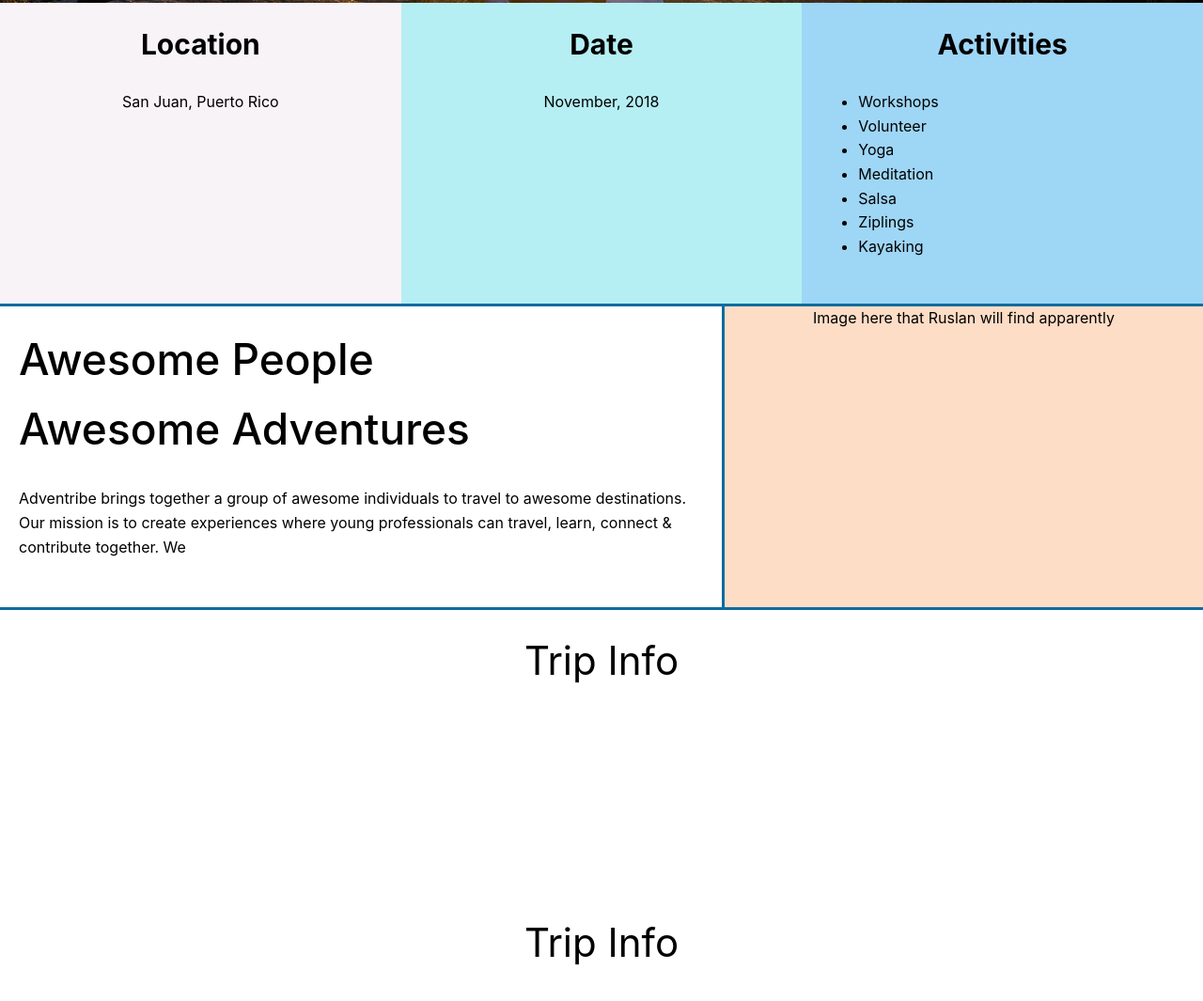
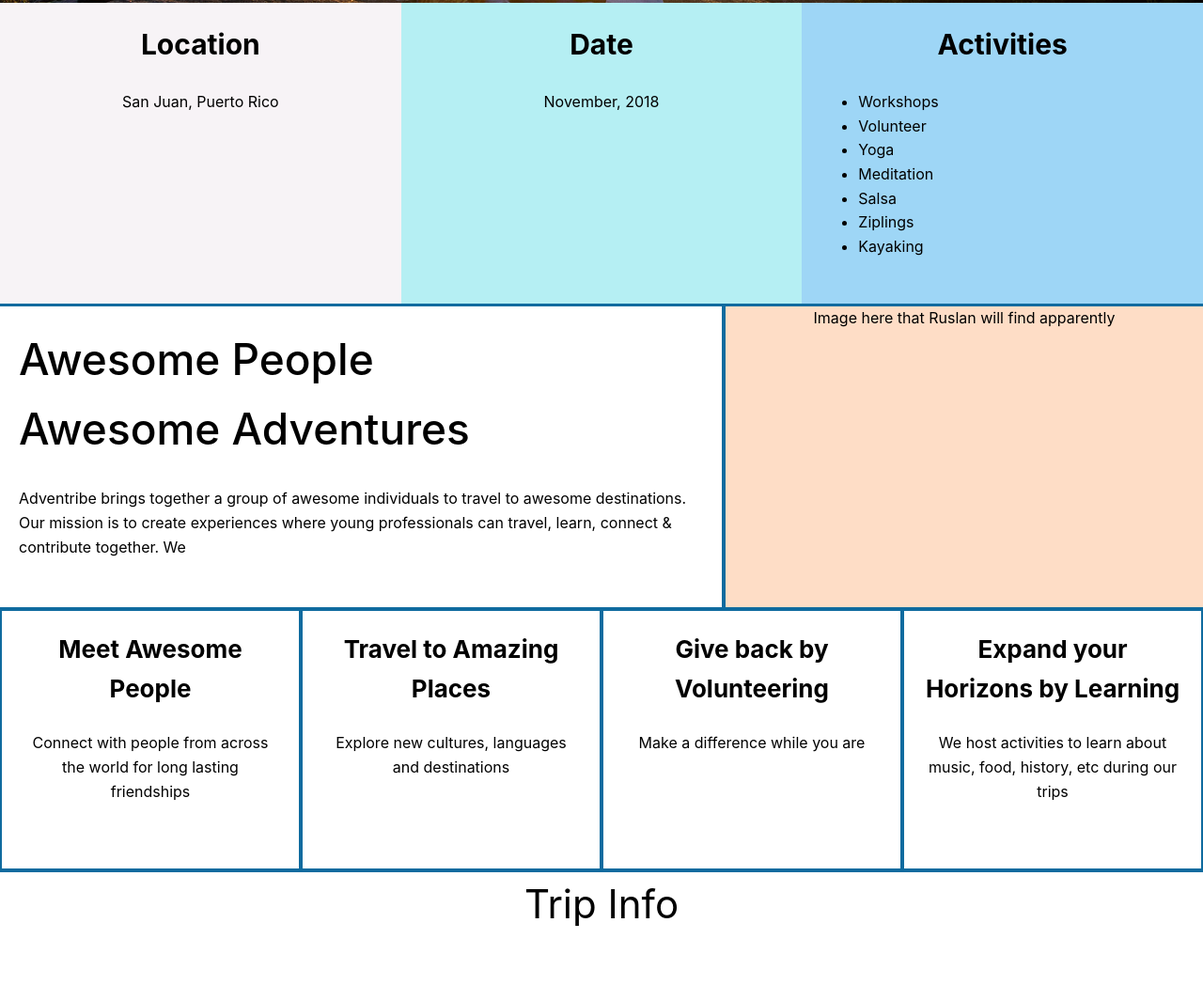
Before and after one commit to jamesonamadeus/adventribe, a website: page src/index.html in a window 1280 px wide. Shown: the part 571-1636 px from the top of the page at 94% size. Drawn offline with Linux system fonts and the light colour scheme; files whose address does not match are found by name.

Commit message:
add in the benefits

```diff
--- /dev/null
+++ b/src/css/scss/segments/_home-benefits.scss
@@ -0,0 +1,18 @@
+.benefits {
+  @include flexbox(flex);
+  @include flex-direction(row);
+  @include align-items(flex-start);
+  @include justify-content(center);
+
+  &-contain {
+    border: 2px solid $style-5;
+    border-bottom-width: 4px;
+    min-height: 280px;
+    padding: 20px;
+    width: 25%;
+
+    h4 {
+      @include font-size(26);
+    }
+  }
+}
--- a/src/css/scss/segments/_home-mission.scss
+++ b/src/css/scss/segments/_home-mission.scss
@@ -3,7 +3,7 @@
   @include flex-direction(row);
   @include align-items(center);
   @include justify-content(center);
-  border-bottom: 3px solid $style-5;
+  border-bottom: 2px solid $style-5;
   padding: 0 !important;
 
   &-contain {
@@ -23,7 +23,7 @@
 
   &-img {
     background: $style-2;
-    border-left: 3px solid $style-5;
+    border-left: 4px solid $style-5;
     width: 40%;
   }
 }
--- a/src/css/scss/segments/_master.scss
+++ b/src/css/scss/segments/_master.scss
@@ -1,3 +1,4 @@
 @import "_header.scss";
 @import "_home-info.scss";
 @import "_home-mission.scss";
+@import "_home-benefits.scss";
--- a/src/css/scss/templates/_homepage.scss
+++ b/src/css/scss/templates/_homepage.scss
@@ -1,8 +1,7 @@
 .main {
   &-section {
-    min-height: 300px;
+    min-height: 250px;
     text-align: center;
-    padding: 20px;
     width: 100%;
   }
 }
--- a/src/index.html
+++ b/src/index.html
@@ -112,11 +112,24 @@
             <div class="mission-contain mission-img">
                 <p>Image here that Ruslan will find apparently</p>
             </div>
-
-
         </div>
-        <div class="main-section ">
-            <h2>Trip Info</h2>
+        <div class="main-section benefits">
+            <div class="benefits-contain">
+                <h4>Meet Awesome People</h4>
+                <p>Connect with people from across the world for long lasting friendships</p>
+            </div>
+            <div class="benefits-contain">
+                <h4>Travel to Amazing Places</h4>
+                <p>Explore new cultures, languages and destinations</p>
+            </div>
+            <div class="benefits-contain">
+                <h4>Give back by Volunteering</h4>
+                <p>Make a difference while you are</p>
+            </div>
+            <div class="benefits-contain">
+                <h4>Expand your Horizons by Learning</h4>
+                <p>We host activities to learn about music, food, history, etc during our trips</p>
+            </div>
 
         </div>
         <div class="main-section ">
```
Also changed, not shown: src/css/main.css.
